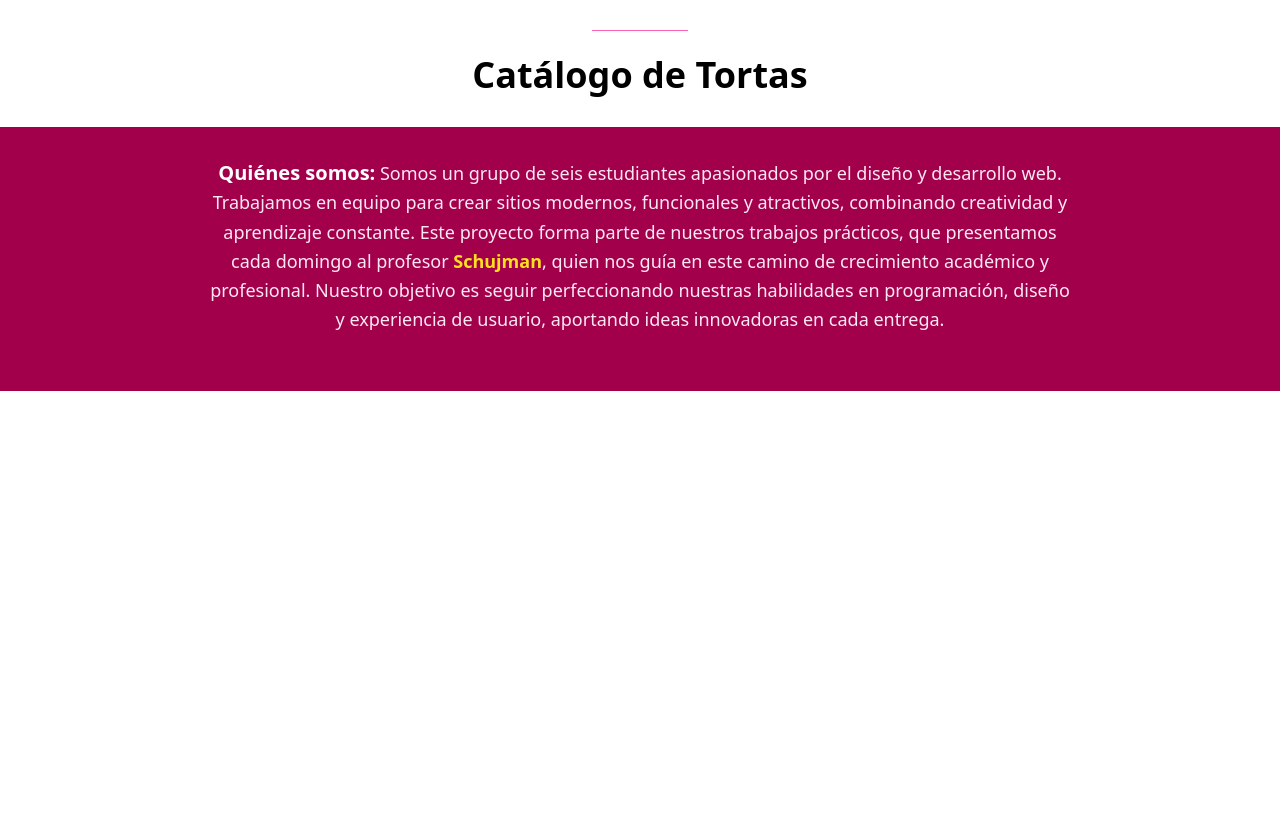
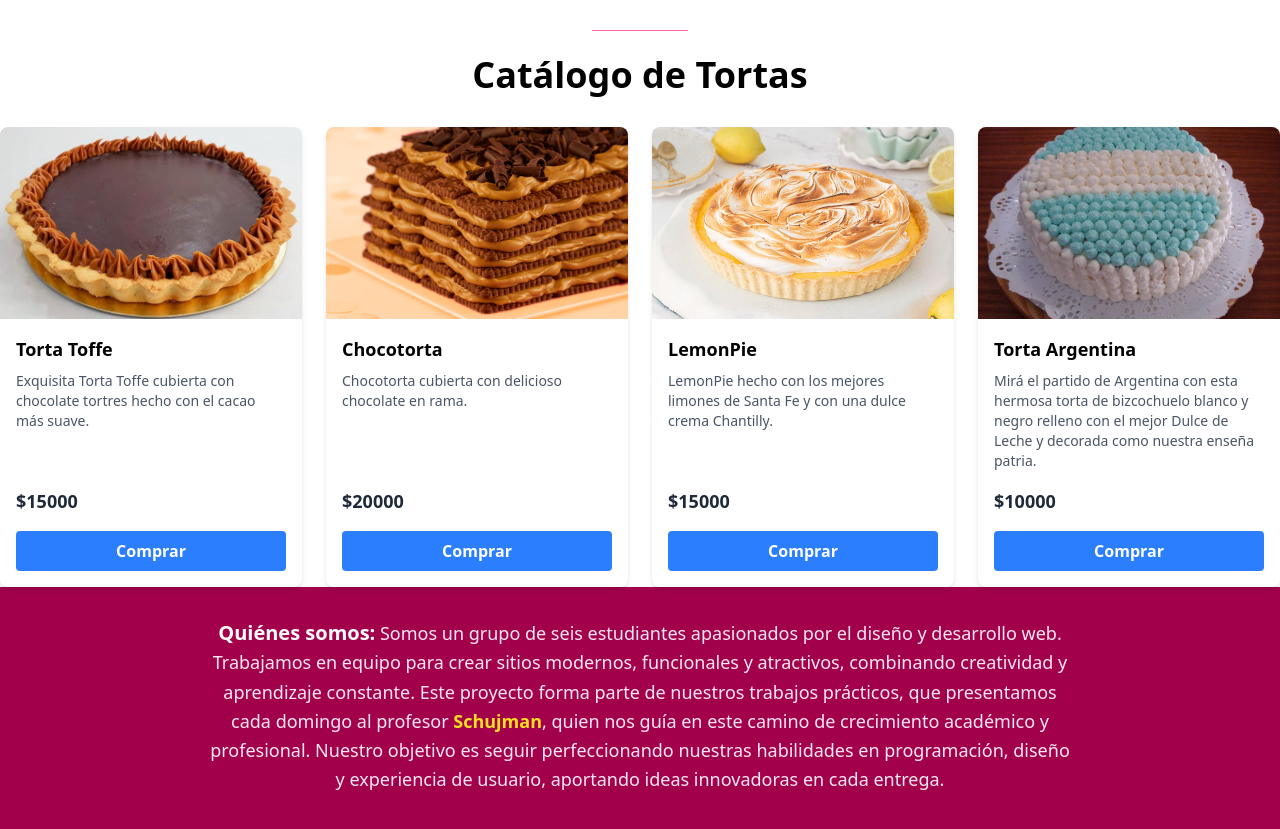
Before and after one commit to zkolsh/schumi-09-21, a website built with Vite: page index.html in a window 1280 px wide. Shown: the part 1080-1909 px from the top of the page. Before the commit the page ends 1471 px from the top, so only its background shows below. Built offline with nearby package versions, Linux system fonts and the light colour scheme; files whose address does not match are found by name.

Commit message:
Update index.html

```diff
--- a/index.html
+++ b/index.html
@@ -87,7 +87,7 @@
 
  			<div id="lista-productos" class="grid gap-6 grid-cols-1 sm:grid-cols-2 md:grid-cols-3 lg:grid-cols-4"></div>
 
-  			<script src="js/script.js"></script>
+  			<script src="js/productos.js"></script>
 
 		 <footer class="bg-pink-800 text-white py-8 mt-auto">
         <div class="max-w-4xl mx-auto px-4 text-center">
```
